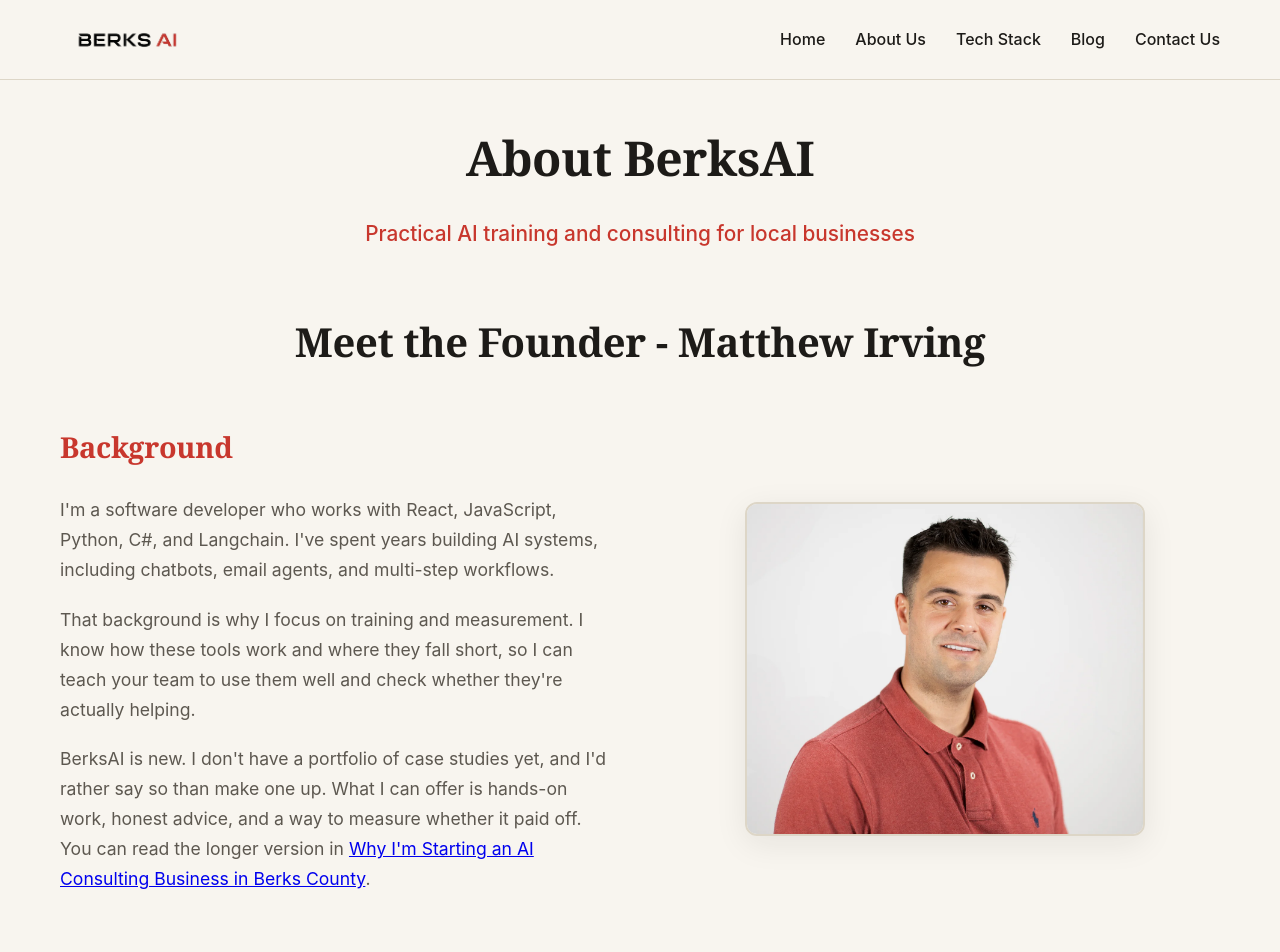
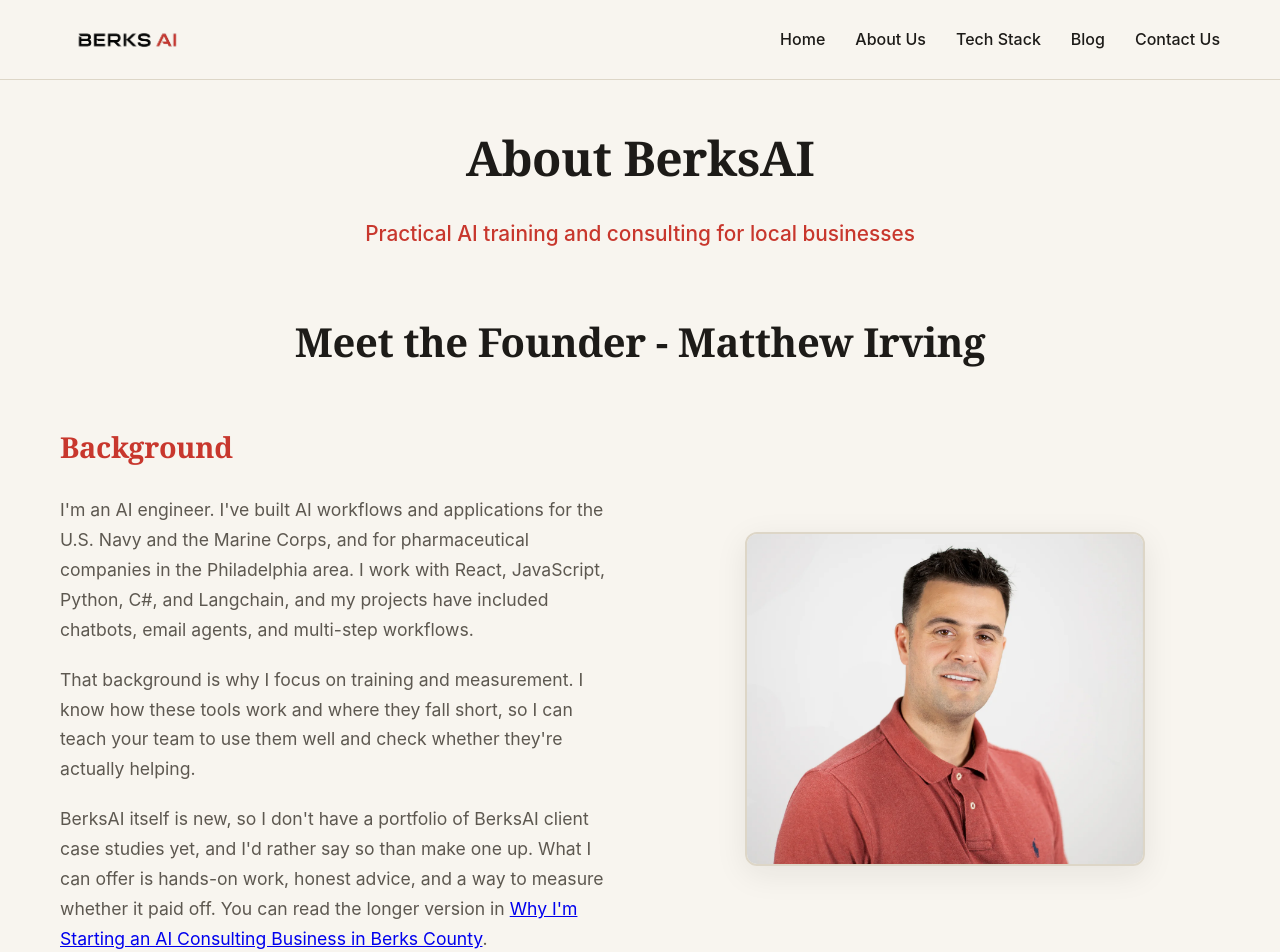
Before and after one commit to FredCat32/BAI, a React (Vite) app: page /about in a window 1280 px wide. Shown: the top 952 px of the page. Built offline with nearby package versions, Linux system fonts and the light colour scheme.

Commit message:
About: add Navy, Marine Corps, and pharma background

```diff
--- a/src/pages/About.jsx
+++ b/src/pages/About.jsx
@@ -9,7 +9,7 @@ function About() {
         <title>About BerksAI | AI Trainer Matthew Irving | Oley, PA</title>
         <meta
           name="description"
-          content="Meet Matthew Irving, founder of BerksAI. On-site AI prompt training and consulting for Berks County businesses, with before-and-after measurement. Based in Oley, PA."
+          content="Meet Matthew Irving, AI engineer and founder of BerksAI. On-site AI prompt training and consulting for Berks County businesses, with before-and-after measurement. Based in Oley, PA."
         />
         <link rel="canonical" href="https://berksai.com/about" />
         <meta property="og:title" content="About BerksAI | AI Trainer Matthew Irving" />
@@ -28,9 +28,10 @@ function About() {
             <div className="founder-text">
               <h3>Background</h3>
               <p>
-                I'm a software developer who works with React, JavaScript, Python, C#, and
-                Langchain. I've spent years building AI systems, including chatbots, email
-                agents, and multi-step workflows.
+                I'm an AI engineer. I've built AI workflows and applications for the U.S. Navy
+                and the Marine Corps, and for pharmaceutical companies in the Philadelphia
+                area. I work with React, JavaScript, Python, C#, and Langchain, and my
+                projects have included chatbots, email agents, and multi-step workflows.
               </p>
               <p>
                 That background is why I focus on training and measurement. I know how
@@ -38,10 +39,10 @@ function About() {
                 use them well and check whether they're actually helping.
               </p>
               <p>
-                BerksAI is new. I don't have a portfolio of case studies yet, and I'd
-                rather say so than make one up. What I can offer is hands-on work, honest
-                advice, and a way to measure whether it paid off. You can read the longer
-                version in{' '}
+                BerksAI itself is new, so I don't have a portfolio of BerksAI client case
+                studies yet, and I'd rather say so than make one up. What I can offer is
+                hands-on work, honest advice, and a way to measure whether it paid off. You
+                can read the longer version in{' '}
                 <Link to="/blog/why-im-starting-an-ai-consulting-business-in-berks-county">
                   Why I'm Starting an AI Consulting Business in Berks County
                 </Link>
```
